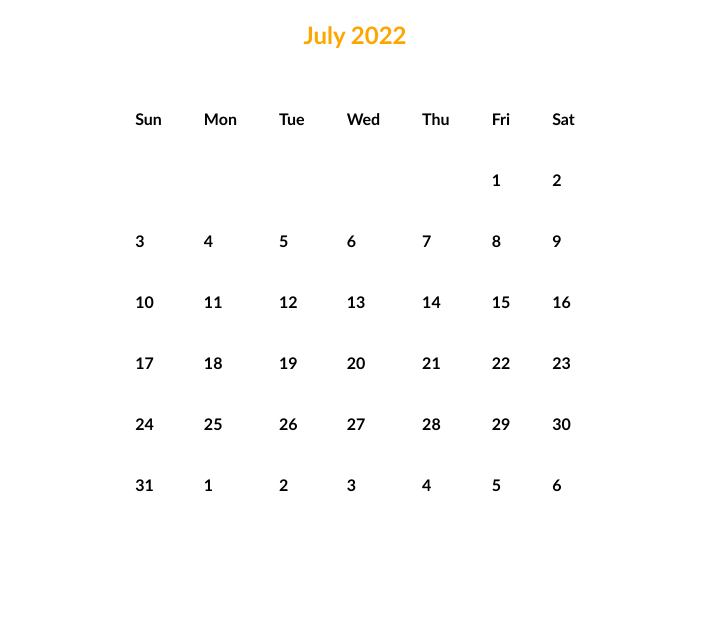
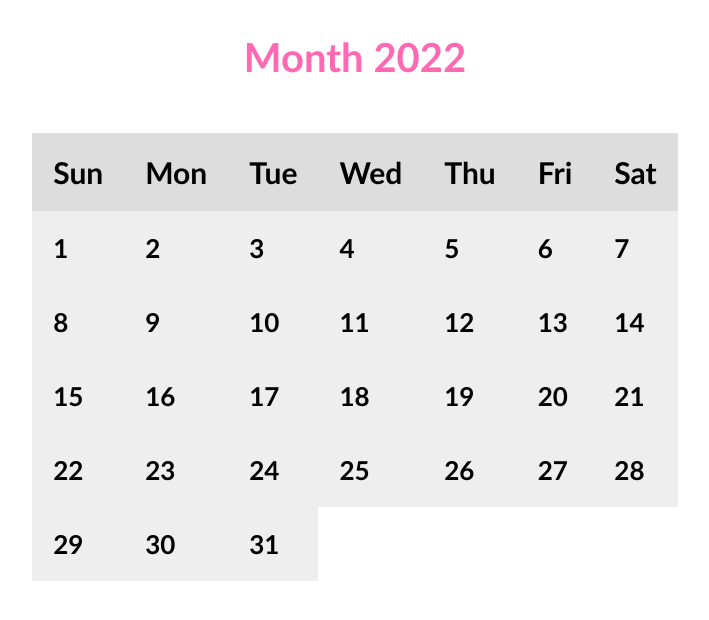
Before and after one commit to Beatriky/Project1, a PHP site: page /index.html in a window 1280 px wide. Shown: the top 620 px of the page, without its empty margins (285-994 px from the left). Run offline with PHP 8.4, Linux system fonts and the light colour scheme.

Commit message:
calendar prototip gata - to do : add users

```diff
--- a/index.html
+++ b/index.html
@@ -1,12 +1,18 @@
 <!DOCTYPE html>
 <html>
-<title>Calendar</title>
-<link rel="stylesheet" href="style.css"/>
+<link rel="stylesheet" href="style.css">
+<meta charset="UTF-8">
+<meta name="viewport"
+      content="width=device-width, user-scalable=no, initial-scale=1.0, maximum-scale=1.0, minimum-scale=1.0">
+<meta http-equiv="X-UA-Compatible" content="ie=edge">
+<title>My Calendar</title>
+</head>
+
 
 <body>
 <script src="script.js"></script>
-<h2 align="center" style="color: orange;">
-    July 2022
+<h2 align="center" style="color: hotpink;">
+    Month 2022
 </h2>
 <br />
 
@@ -16,7 +22,7 @@
 
     </caption>
     <thead>
-    <tr>
+    <tr class="weekdays">
         <th>Sun</th>
         <th>Mon</th>
         <th>Tue</th>
@@ -29,62 +35,61 @@
 
     <tbody>
     <tr>
-        <td></td>
-        <td></td>
-        <td></td>
-        <td></td>
-        <td></td>
-        <td>1</td>
-        <td>2</td>
+
+    <tr class="days">
+        <td id="1" onclick="onClickDay(this.id)">1</td>
+        <td id="2" onclick="onClickDay(this.id)">2</td>
+        <td id="3" onclick="onClickDay(this.id)">3</td>
+        <td id="4" onclick="onClickDay(this.id)">4</td>
+        <td id="5" onclick="onClickDay(this.id)">5</td>
+        <td id="6" onclick="onClickDay(this.id)">6</td>
+        <td id="7" onclick="onClickDay(this.id)">7</td>
+
     </tr>
+
+
     <tr></tr>
-    <tr>
-        <td>3</td>
-        <td>4</td>
-        <td>5</td>
-        <td>6</td>
-        <td>7</td>
-        <td>8</td>
-        <td>9</td>
+    <tr class="days">
+        <td id="8" onclick="onClickDay(this.id)">8</td>
+        <td id="9" onclick="onClickDay(this.id)">9</td>
+        <td id="10" onclick="onClickDay(this.id)">10</td>
+        <td id="11" onclick="onClickDay(this.id)">11</td>
+        <td id="12" onclick="onClickDay(this.id)">12</td>
+        <td id="13" onclick="onClickDay(this.id)">13</td>
+        <td id="14" onclick="onClickDay(this.id)">14</td>
     </tr>
-    <tr>
-        <td>10</td>
-        <td>11</td>
-        <td>12</td>
-        <td>13</td>
-        <td>14</td>
-        <td>15</td>
-        <td>16</td>
+    <tr class="days">
+        <td id="15" onclick="onClickDay(this.id)">15</td>
+        <td id="16" onclick="onClickDay(this.id)">16</td>
+        <td id="17" onclick="onClickDay(this.id)">17</td>
+        <td id="18" onclick="onClickDay(this.id)">18</td>
+        <td id="19" onclick="onClickDay(this.id)">19</td>
+        <td id="20" onclick="onClickDay(this.id)">20</td>
+        <td id="21" onclick="onClickDay(this.id)">21</td>
     </tr>
-    <tr>
-        <td>17</td>
-        <td>18</td>
-        <td>19</td>
-        <td>20</td>
-        <td>21</td>
-        <td>22</td>
-        <td>23</td>
+    <tr class="days">
+        <td id="22" onclick="onClickDay(this.id)">22</td>
+        <td id="23" onclick="onClickDay(this.id)">23</td>
+        <td id="24" onclick="onClickDay(this.id)">24</td>
+        <td id="25" onclick="onClickDay(this.id)">25</td>
+        <td id="26" onclick="onClickDay(this.id)">26</td>
+        <td id="27" onclick="onClickDay(this.id)">27</td>
+        <td id="28" onclick="onClickDay(this.id)">28</td>
     </tr>
-    <tr>
-        <td>24</td>
-        <td>25</td>
-        <td>26</td>
-        <td>27</td>
-        <td>28</td>
-        <td>29</td>
-        <td>30</td>
+    <tr class="days">
+        <td id="29" onclick="onClickDay(this.id)">29</td>
+        <td id="30" onclick="onClickDay(this.id)">30</td>
+        <td id="31" onclick="onClickDay(this.id)">31</td>
     </tr>
-    <tr>
-        <td>31</td>
-        <td>1</td>
-        <td>2</td>
-        <td>3</td>
-        <td>4</td>
-        <td>5</td>
-        <td>6</td>
-    </tr>
+
     </tbody>
 </table>
+
 </body>
 
+<script type="text/javascript">
+    function onClickDay(id) {
+        alert("Day:  " + id);}
+</script>
+
 </html>
--- a/index.php
+++ /dev/null
@@ -1 +0,0 @@
-<?php
--- a/style.css
+++ b/style.css
@@ -22,7 +22,9 @@ body {font-family: Calibri, sans-serif;}
     letter-spacing: 3px;
 }
 
-
+h2{
+    font-size: 40px;
+}
 .month .prev {
     float: left;
     padding-top: 10px;
@@ -39,6 +41,7 @@ body {font-family: Calibri, sans-serif;}
     margin: 0;
     padding: 10px 0;
     background-color:#ddd;
+    font-size: 30px;
 }
 
 .weekdays li {
@@ -53,8 +56,12 @@ body {font-family: Calibri, sans-serif;}
     padding: 10px 0;
     background: #eee;
     margin: 0;
+    font-size: 26px;
 }
 
+ td:hover{
+     background-color: #faa5f1;
+ }
 .days li {
     list-style-type: none;
     display: inline-block;
@@ -66,10 +73,10 @@ body {font-family: Calibri, sans-serif;}
 }
 
 /* Highlight the "current" day */
-.days li .active {
+.days .active {
     padding: 5px;
-    background: #1abc9c;
-    color: white !important
+    background: #e384e0;
+    color: pink
 }
 
 table {
@@ -80,3 +87,7 @@ table {
 th, td {
     font-weight: bold;
 }
+
+tbody{
+    z-index: 1;
+}
```
